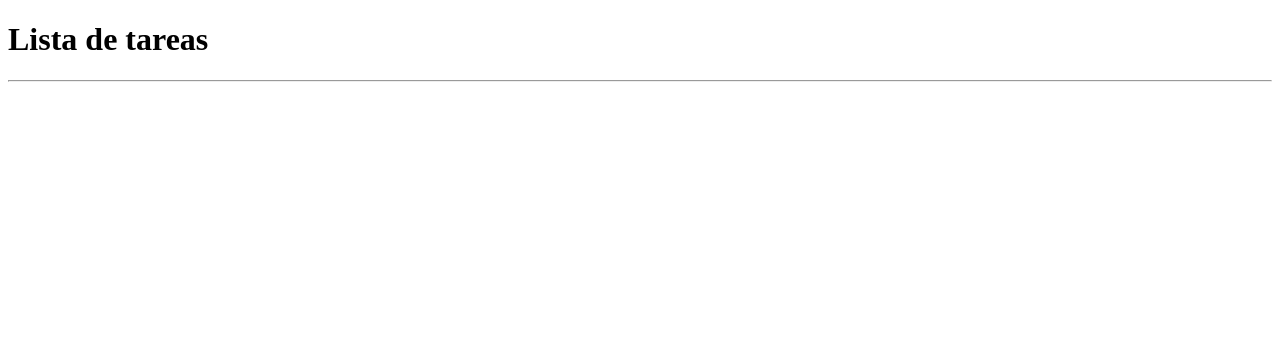
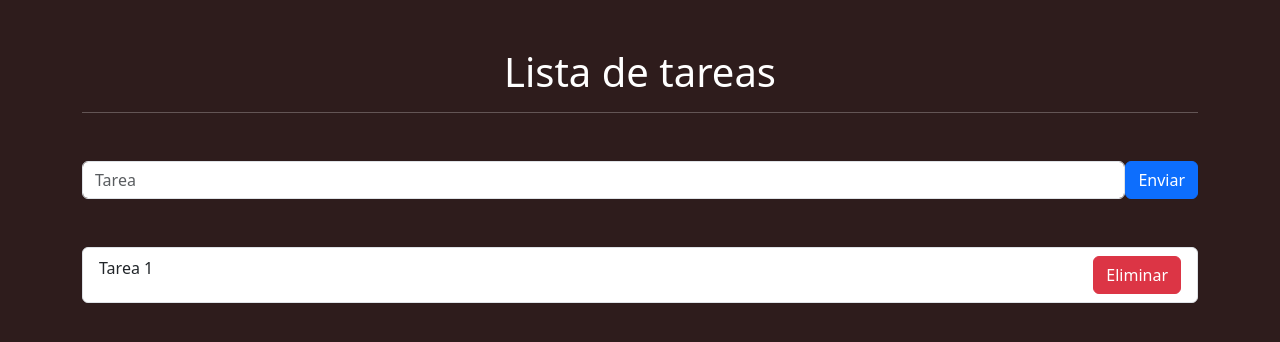
Before and after one commit to Goddzy/ListaTareas, a React (Create React App) app: page / in a window 1280 px wide. Shown: the top 342 px of the page. Built offline with nearby package versions, Linux system fonts and the light colour scheme.

Commit message:
agregué flexbox en el ítem de la lista

```diff
--- a/src/App.jsx
+++ b/src/App.jsx
@@ -1,8 +1,19 @@
+import { Container } from "react-bootstrap";
+import FormularioTarea from "./components/FormularioTarea"
+import ListaTarea from "./components/ListaTarea";
+//importar la hoja de estilo
+import 'bootstrap/dist/css/bootstrap.min.css'
+import './app.css';
+
 function App() {
   return (
     <>
-      <h1>Lista de tareas</h1>
+    <Container className="my-5">
+    <h1 className="text-center">Lista de tareas</h1>
       <hr />
+      <FormularioTarea/>
+      <ListaTarea/>
+    </Container>
     </>
   );
 }
--- /dev/null
+++ b/src/app.css
@@ -0,0 +1,4 @@
+body{
+  background: rgb(46, 28, 28);
+  color: white;
+}
--- /dev/null
+++ b/src/components/FormularioTarea.jsx
@@ -0,0 +1,17 @@
+import { Button, Form } from "react-bootstrap";
+
+const FormularioTarea = () => {
+  return (
+    <Form className="my-5">
+      <Form.Group className="mb-3 d-flex" controlId="formTarea">
+        <Form.Control type="text" placeholder="Tarea" />
+
+        <Button variant="primary" type="submit">
+          Enviar
+        </Button>
+      </Form.Group>
+    </Form>
+  );
+};
+
+export default FormularioTarea;
--- /dev/null
+++ b/src/components/ItemTarea.jsx
@@ -0,0 +1,14 @@
+import { Button, ListGroup } from "react-bootstrap";
+
+const ItemTarea = () => {
+  return (
+    <div>
+      <ListGroup.Item className="d-flex justify-content-between rounded">
+        Tarea 1
+        <Button variant="danger">Eliminar</Button>
+      </ListGroup.Item>
+    </div>
+  );
+};
+
+export default ItemTarea;
--- /dev/null
+++ b/src/components/ListaTarea.jsx
@@ -0,0 +1,13 @@
+import React from "react";
+import { ListGroup } from "react-bootstrap";
+import ItemTarea from "./ItemTarea";
+
+const ListaTarea = () => {
+  return (
+    <ListGroup>
+      <ItemTarea></ItemTarea>
+    </ListGroup>
+  );
+};
+
+export default ListaTarea;
```
